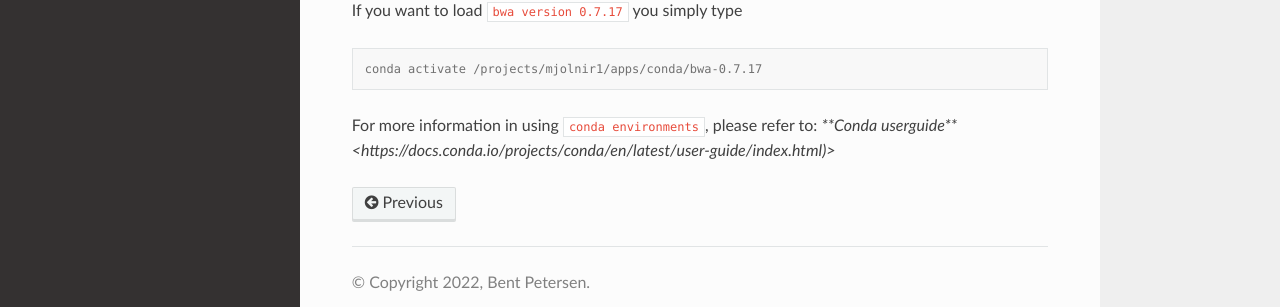
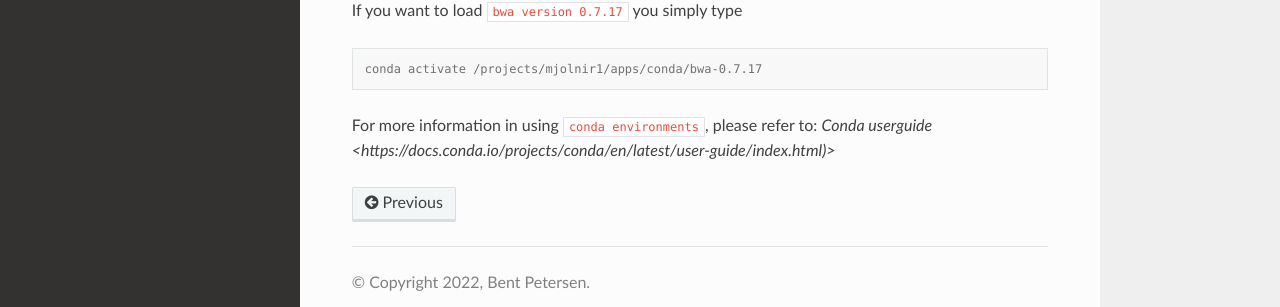
Before and after one commit to bentpetersendk/mjolnir_ucph, a Sphinx documentation site: the page built from docs/source/software.rst, in a window 1280 px wide. Shown: the part 380-687 px from the top of the page. Built offline with Sphinx 7.4.7 and the Read the Docs theme 2.0.0, drawn with Linux system fonts in a browser that asks for light colours.

```diff
--- a/docs/source/software.rst
+++ b/docs/source/software.rst
@@ -17,4 +17,4 @@ If you want to load ``bwa version 0.7.17`` you simply type
 
    conda activate /projects/mjolnir1/apps/conda/bwa-0.7.17
 
-For more information in using ``conda environments``, please refer to: `**Conda userguide** <https://docs.conda.io/projects/conda/en/latest/user-guide/index.html)>`
+For more information in using ``conda environments``, please refer to: `Conda userguide <https://docs.conda.io/projects/conda/en/latest/user-guide/index.html)>`
```
